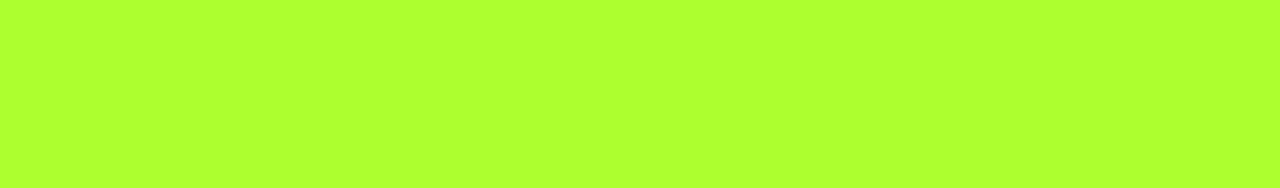
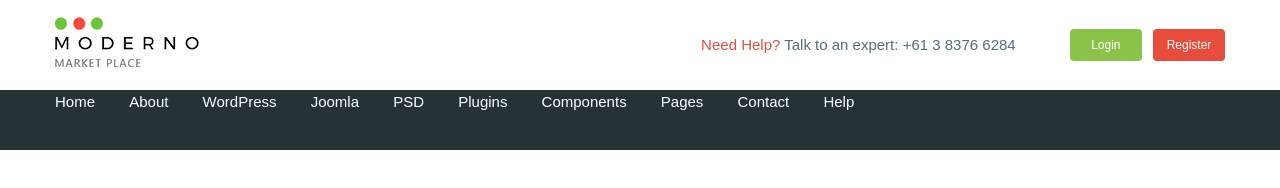
Before and after one commit to GreenSidrovich/modern, a website: page app/index.html in a window 1280 px wide. Drawn offline with nearby package versions, Linux system fonts and the light colour scheme; files that its build step writes are made by us from their sources.

Commit message:
added header

```diff
--- a/app/index.html
+++ b/app/index.html
@@ -6,12 +6,93 @@
     <meta http-equiv="X-UA-Compatible" content="IE=edge">
     <meta name="viewport" content="width=device-width, initial-scale=1.0">
     <title>Document</title>
+    <link href="https://fonts.googleapis.com/css2?family=Roboto:wght@500;700&display=swap" rel="stylesheet">
     <link rel="stylesheet" href="css/libs.min.css">
     <link rel="stylesheet" href="css/style.min.css">
+
 </head>
 
 <body>
-
+    <header class="header">
+        <div class="header__top">
+            <div class="container">
+                <div class="header__top-inner">
+                    <div class="header__logo">
+                        <a href="#">
+                            <img src="./images/logo.png" alt="">
+                        </a>
+                    </div>
+                    <div class="header__text">
+                        <a href="#"><span>Need Help?</span></a> Talk to an expert:
+                        <a class="header__phone" href="tel:61383766284">+61 3 8376 6284</a>
+                    </div>
+                    <div class="header__box">
+                        <a class="basket" href="#"></a>
+                        <a class="header__btn header__btn-login " href="">Login</a>
+                        <a class="header__btn header__btn-register" href="">Register</a>
+                    </div>
+                </div>
+            </div>
+        </div>
+        <div class="header__menu">
+            <div class="container">
+                <nav class="menu">
+                    <ul class="menu__list">
+                        <li>
+                            <a href="#">
+                                Home
+                            </a>
+                        </li>
+                        <li>
+                            <a href="#">
+                                About
+                            </a>
+                        </li>
+                        <li>
+                            <a href="#">
+                                WordPress
+                            </a>
+                        </li>
+                        <li>
+                            <a href="#">
+                                Joomla
+                            </a>
+                        </li>
+                        <li>
+                            <a href="#">
+                                PSD
+                            </a>
+                        </li>
+                        <li>
+                            <a href="#">
+                                Plugins
+                            </a>
+                        </li>
+                        <li>
+                            <a href="#">
+                                Components
+                            </a>
+                        </li>
+                        <li>
+                            <a href="#">
+                                Pages
+                            </a>
+                        </li>
+                        <li>
+                            <a href="#">
+                                Contact
+                            </a>
+                        </li>
+                        <li>
+                            <a href="#">
+                                Help
+                            </a>
+                        </li>
+                    </ul>
+                </nav>
+            </div>
+        </div>
+    </header>
 
     <script src="https://ajax.googleapis.com/ajax/libs/jquery/3.6.0/jquery.min.js"></script>
     <script src="js/libs.min.js"></script>
--- /dev/null
+++ b/app/scss/_fonts.scss
@@ -0,0 +1,6 @@
+@font-face {
+    font-family: 'Roboto-Regular', sans-serif;
+    src: url('../fonts/Roboto-Regular.woff2') format('woff2'), url('../fonts/Roboto-Regular.woff') format('woff');
+    font-weight: 400;
+    font-display: swap;
+}
--- /dev/null
+++ b/app/scss/_global.scss
@@ -0,0 +1,36 @@
+html {
+    box-sizing: border-box;
+}
+
+*,
+*::before,
+::after {
+    box-sizing: inherit;
+}
+
+a {
+    display: inline-block;
+    text-decoration: none;
+    color: $text;
+}
+
+ul,
+li {
+    margin: 0;
+    padding: 0;
+    list-style: none;
+}
+
+body {
+    font-family: 'Roboto-Regular', sans-serif;
+    font-weight: 400;
+    font-size: 15px;
+    line-height: 24px;
+    color: $text;
+}
+
+.container {
+    max-width: 1200px;
+    margin: 0 auto;
+    padding: 0 15px;
+}
--- /dev/null
+++ b/app/scss/_vars.scss
@@ -0,0 +1,4 @@
+$text: #546e7a;
+$red: #e74c3c;
+$green: #8bc34a;
+$bg: #263238;
--- a/app/scss/style.scss
+++ b/app/scss/style.scss
@@ -1,17 +1,57 @@
-html {
-    box-sizing: border-box;
+@import 'vars';
+@import 'global';
+@import 'fonts';
+.header__top-inner {
+    display: flex;
+    justify-content: space-between;
+    align-items: center;
+    height: 90px;
 }
 
-*,
-*::before,
-::after {
-    box-sizing: inherit;
+.header__text {
+    margin-left: auto;
+    margin-right: 50px;
+    span {
+        color: $red;
+    }
 }
 
-body {
-    background-color: greenyellow;
+.header__btn {
+    padding: 4px;
+    width: 72px;
+    text-align: center;
+    border-radius: 4px;
+    color: #fff;
+    font-size: 12px;
 }
 
-.box {
+.header__btn-login {
+    background-color: $green;
+}
+
+.header__btn-register {
+    background-color: $red;
+    margin-left: 7px;
+}
+
+.header__menu {
+    background-color: $bg;
+}
+
+.menu {
     display: flex;
+    justify-content: space-between;
+    height: 60px;
 }
+
+.menu__list {
+    li {
+        display: inline-block;
+        &+li {
+            margin-left: 30px;
+        }
+    }
+    a {
+        color: #fff;
+    }
+}
--- a/gulpfile.js
+++ b/gulpfile.js
@@ -8,7 +8,7 @@ let gulp = require('gulp'),
     cssmin = require('gulp-cssmin');
 
 gulp.task('sass', function() {
-    return gulp.src('app/scss/style.scss')
+    return gulp.src('app/scss/**/*.scss')
         .pipe(sass({ outputStyle: 'compressed' }))
         .pipe(rename({ suffix: '.min' }))
         .pipe(autoprefixer({
@@ -57,7 +57,7 @@ gulp.task('browsersync', function() {
 });
 
 gulp.task('watch', function() {
-    gulp.watch('app/scss/style.scss', gulp.parallel('sass'))
+    gulp.watch('app/scss/**/*.scss', gulp.parallel('sass'))
     gulp.watch('app/*.html', gulp.parallel('html'))
     gulp.watch('app/js/*.js', gulp.parallel('js'))
 });
```
Also changed, not shown: app/fonts/Roboto-Regular.woff (added), app/fonts/Roboto-Regular.woff2 (added), app/images/logo.png (added).
